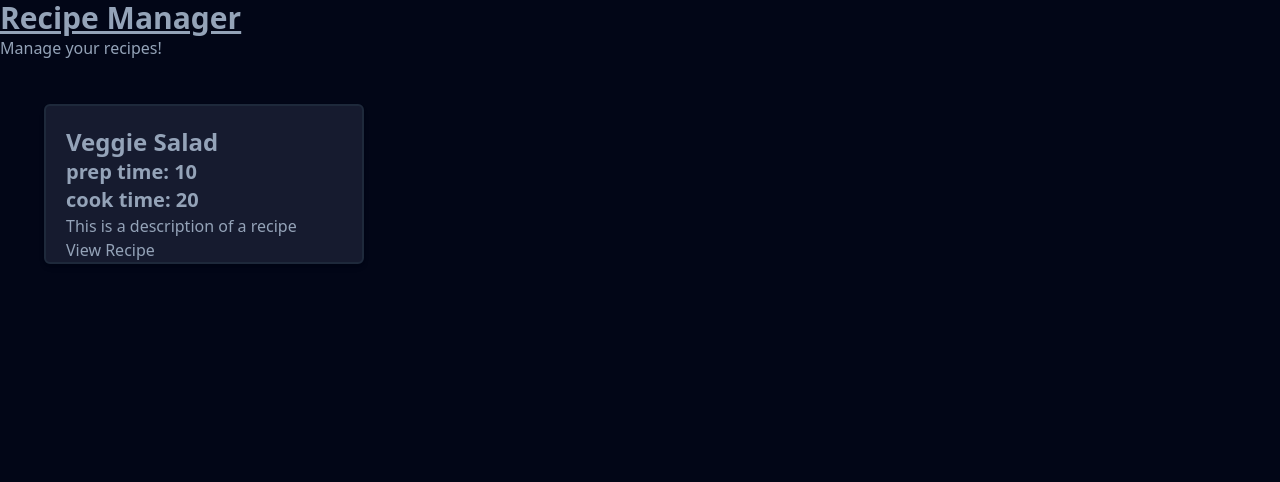
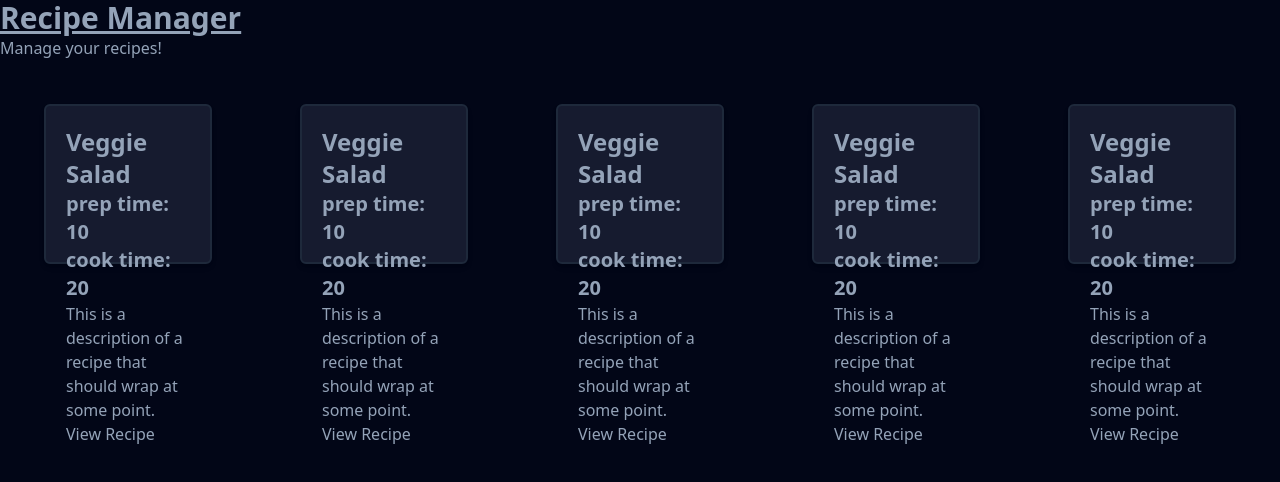
Before and after one commit to ZachariahWard/Recipe-Manager, a Next.js app: page / in a window 1280 px wide. Shown: the top 482 px of the page. Built offline with nearby package versions, Linux system fonts and the light colour scheme.

Commit message:
Recipe format update

```diff
--- a/app/page.tsx
+++ b/app/page.tsx
@@ -7,13 +7,43 @@ export default function Home() {
     <main>
       <h1 className="text-3xl font-bold underline">Recipe Manager</h1>
       <p>Manage your recipes!</p>
+      <div className="flex">
         <Tile
           name="Veggie Salad"
-        description="This is a description of a recipe"
+          description="This is a description of a recipe that should wrap at some point."
           prepTime={10}
           cookTime={20}
           link="/taco-salad"
         />
+        <Tile
+          name="Veggie Salad"
+          description="This is a description of a recipe that should wrap at some point."
+          prepTime={10}
+          cookTime={20}
+          link="/taco-salad"
+        />
+        <Tile
+          name="Veggie Salad"
+          description="This is a description of a recipe that should wrap at some point."
+          prepTime={10}
+          cookTime={20}
+          link="/taco-salad"
+        />
+        <Tile
+          name="Veggie Salad"
+          description="This is a description of a recipe that should wrap at some point."
+          prepTime={10}
+          cookTime={20}
+          link="/taco-salad"
+        />
+        <Tile
+          name="Veggie Salad"
+          description="This is a description of a recipe that should wrap at some point."
+          prepTime={10}
+          cookTime={20}
+          link="/taco-salad"
+        />
+      </div>
     </main>
   );
 }
--- a/app/taco-salad/page.tsx
+++ b/app/taco-salad/page.tsx
@@ -6,9 +6,10 @@ export default function Home() {
 
   return (
     <Recipe
-      name="Veggie Salad"
-      servings={4}
-      sections={[
+      recipe={{
+        name: "Veggie Salad",
+        servings: 4,
+        sections: [
           {
             ingredients: [
               { name: "larry", amount: 3, unit: "tbsp" },
@@ -44,8 +45,8 @@ export default function Home() {
             order: 3,
             description: "eat!",
           },
-      ]}
-      subRecipeProps={[
+        ],
+        subRecipeProps: [
           {
             name: "subRecipeName1",
             servings: 1,
@@ -64,7 +65,8 @@ export default function Home() {
             sections: [],
             subRecipeProps: [],
           },
-      ]}
+        ],
+      }}
     />
   );
 }
--- a/components/Recipe.tsx
+++ b/components/Recipe.tsx
@@ -1,34 +1,35 @@
 import { FC } from "react";
 
 interface RecipeProps {
+  recipe: Recipe;
+}
+
+interface Recipe {
   name: string;
   servings: number;
-  sections: Array<section>;
-  subRecipeProps: Array<RecipeProps>;
+  sections: Array<Section>;
+  subRecipeProps: Array<Recipe>;
 }
 
-interface section {
+interface Section {
   order: number;
   header: string;
-  ingredients: Array<ingredient>;
+  ingredients: Array<Ingredient>;
   description: string;
 }
 
-interface ingredient {
+interface Ingredient {
   name: string;
   amount: number;
   unit: string;
 }
 
 const Recipe: FC<RecipeProps> = ({
-  name,
-  servings,
-  sections,
-  subRecipeProps,
+  recipe: { name, servings, sections, subRecipeProps },
 }) => {
   return (
     <span>
-      <div className="flex flex-col align-left-top border-2 border-solid border-slate-800 m-11 p-5 rounded-md shadow-md bg-indigo-200 bg-opacity-10">
+      <div className="align-left-top border-2 border-solid border-slate-800 m-11 p-5 rounded-md shadow-md bg-indigo-200 bg-opacity-10">
         <h2 className="text-2xl font-semibold">{name}</h2>
         <h3 className="text-xl font-semibold">servings {servings}</h3>
         {sections.map((section) => (
@@ -36,8 +37,8 @@ const Recipe: FC<RecipeProps> = ({
             <h3 className="text-xl font-semibold text-white m-2">
               {section.header}
             </h3>
-            {!!section.ingredients.length && (
-              <div className="m-2 border-solid border-2 grid grid-cols-12 bg-indigo-400 bg-opacity-10 rounded-md">
+            <div className="m-2 border-solid border-2 grid grid-cols-12 bg-indigo-400 bg-opacity-10 rounded-md">
+              {section.ingredients.length > 0 && (
                 <div className="md:col-start-1 md:col-end-5 xl:col-end-4 col-span-full">
                   {section.ingredients.map((ingredient, index) => (
                     <li
@@ -56,27 +57,16 @@ const Recipe: FC<RecipeProps> = ({
                     </li>
                   ))}
                 </div>
-                <p className="p-4 md:col-start-6 lg:col-start-5 col-span-full border-solid md:border-l-2 border-t-2 md:border-t-0 pl-2">
-                  {section.description}
-                </p>
-              </div>
-            )}
-            {!section.ingredients.length && (
-              <p className="m-2 p-2 border-solid border-2 bg-indigo-400 bg-opacity-10 rounded-md">
+              )}
+              <p className="p-4 md:col-start-6 lg:col-start-5 col-span-full border-solid md:border-l-2 border-t-2 md:border-t-0 pl-2">
                 {section.description}
               </p>
-            )}
+            </div>
           </div>
         ))}
       </div>
       {subRecipeProps.map((subRecipe) => (
-        <Recipe
-          key={subRecipe.name}
-          name={subRecipe.name}
-          servings={subRecipe.servings}
-          sections={subRecipe.sections}
-          subRecipeProps={subRecipe.subRecipeProps}
-        />
+        <Recipe key={subRecipe.name} recipe={subRecipe} />
       ))}
     </span>
   );
```
Lines whose indentation alone changed are shown as unchanged.
